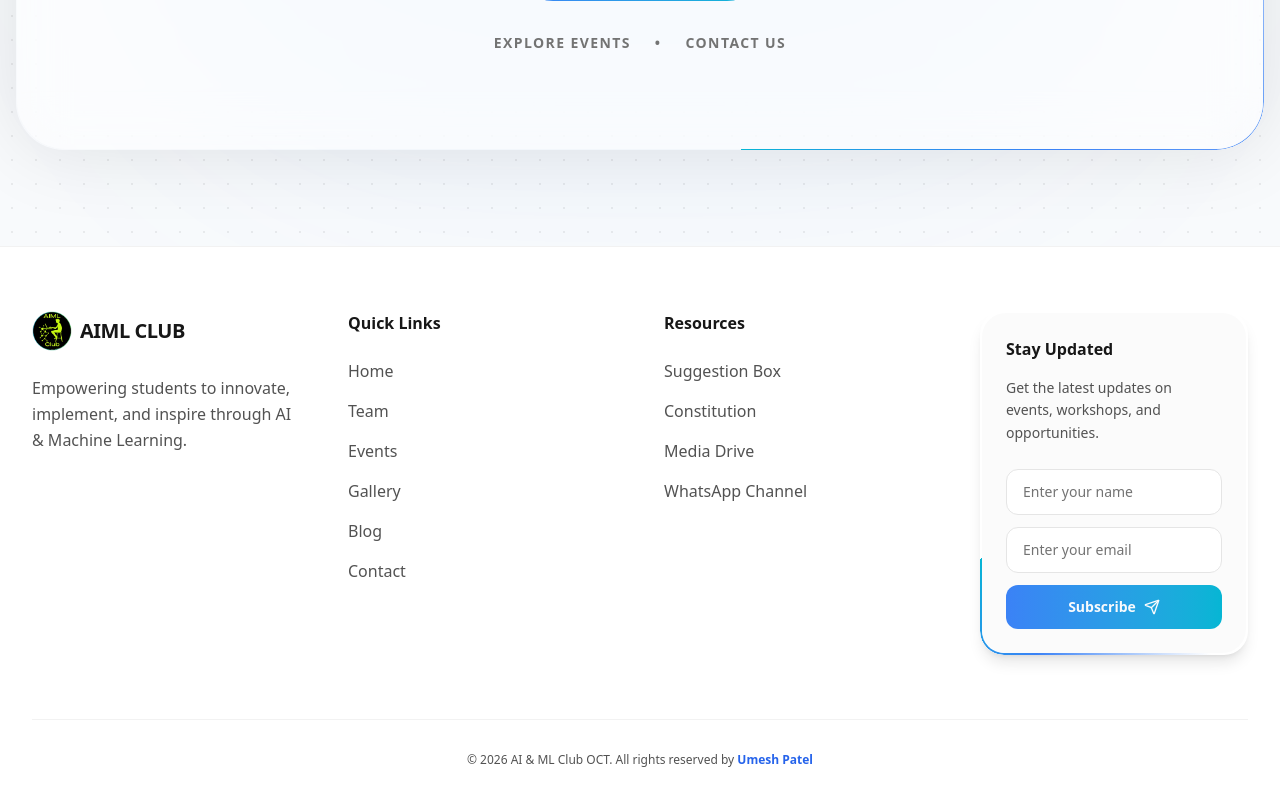
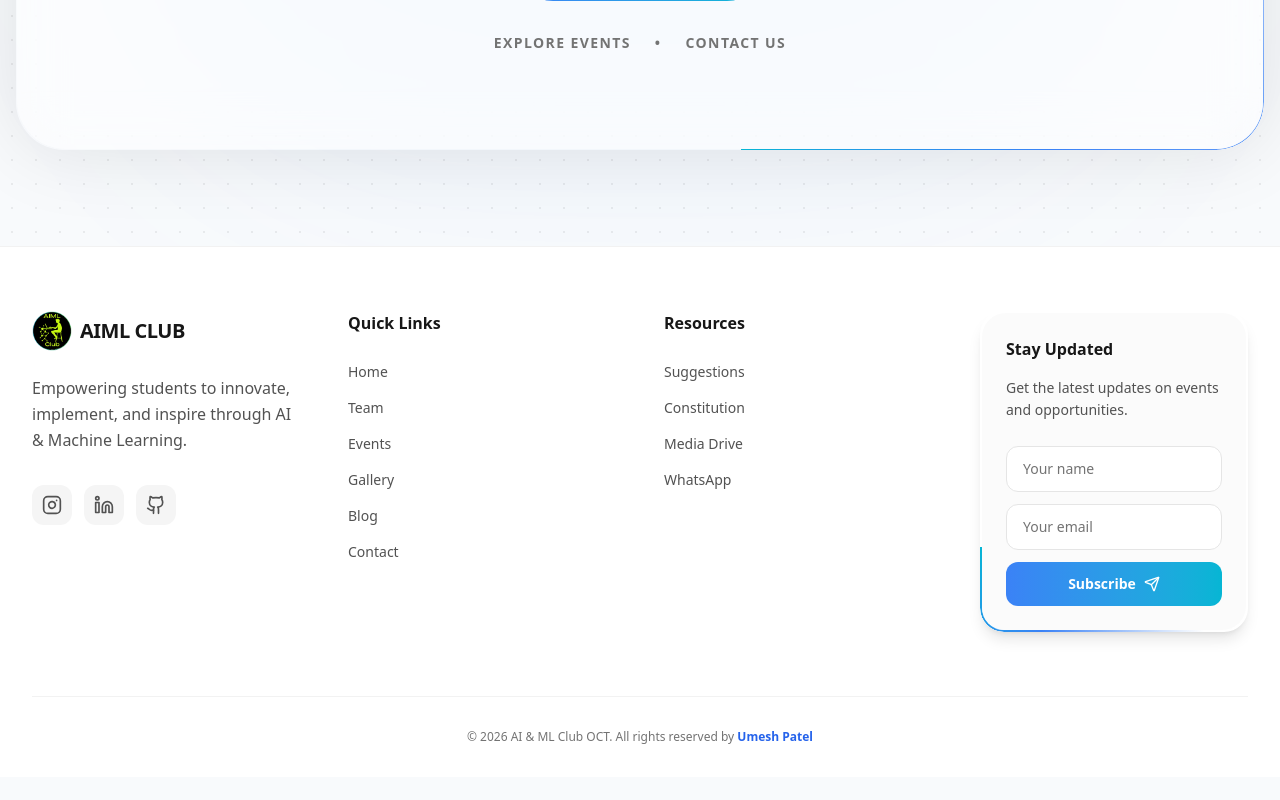
Before and after one commit to UmeshCode1/ai-ml-club, a Next.js app: page / in a window 1280 px wide. Shown: the part 4940-5740 px from the top of the page. After the commit the page ends 5717 px from the top, so only its background shows below. Built offline with nearby package versions, Linux system fonts and the light colour scheme.

Commit message:
fix: Improved footer responsive layout and hide cursor on mobile

```diff
--- a/src/components/layout/footer.tsx
+++ b/src/components/layout/footer.tsx
@@ -2,18 +2,20 @@
 import { siteConfig } from "@/config/site";
 import Link from "next/link";
 import Image from "next/image";
-import { Send } from "lucide-react";
+import { Send, Instagram, Linkedin, Github } from "lucide-react";
 import { GradientBorder } from "@/components/ui/gradient-border";
 
 export const Footer = () => {
     return (
-        <footer className="w-full bg-white dark:bg-black border-t border-neutral-200/50 dark:border-white/10 relative pt-16 pb-8 transition-colors duration-500">
+        <footer className="w-full bg-white dark:bg-black border-t border-neutral-200/50 dark:border-white/10 relative pt-12 sm:pt-16 pb-6 sm:pb-8 transition-colors duration-500">
             <div className="max-w-7xl mx-auto px-4 sm:px-6 lg:px-8 relative z-10">
-                <div className="grid grid-cols-1 md:grid-cols-2 lg:grid-cols-4 gap-12 mb-16">
-                    {/* Brand Column */}
-                    <div className="space-y-6">
+                {/* Main Footer Grid */}
+                <div className="grid grid-cols-2 sm:grid-cols-2 lg:grid-cols-4 gap-8 sm:gap-10 lg:gap-12 mb-12 sm:mb-16">
+
+                    {/* Brand Column - Full width on mobile */}
+                    <div className="col-span-2 sm:col-span-2 lg:col-span-1 space-y-4 sm:space-y-6">
                         <Link href="/" className="flex items-center gap-2 group relative">
-                            <div className="relative w-10 h-10 transition-transform group-hover:scale-110 duration-500">
+                            <div className="relative w-8 h-8 sm:w-10 sm:h-10 transition-transform group-hover:scale-110 duration-500">
                                 <Image
                                     src="/logo-club.png"
                                     alt="AIML Club Logo"
@@ -23,20 +25,33 @@ export const Footer = () => {
                                 />
                                 <div className="absolute inset-0 bg-[var(--electric-cyan)]/20 rounded-full blur-xl opacity-0 group-hover:opacity-100 transition-opacity duration-500" />
                             </div>
-                            <span className="font-bold text-xl tracking-tight text-neutral-900 dark:text-white relative overflow-hidden">
+                            <span className="font-bold text-lg sm:text-xl tracking-tight text-neutral-900 dark:text-white relative overflow-hidden">
                                 <span className="inline-block transition-transform duration-300 group-hover:-translate-y-full">AIML CLUB</span>
                                 <span className="absolute left-0 top-0 inline-block transition-transform duration-300 translate-y-full group-hover:translate-y-0 text-[var(--neon-lime-text)]">AIML CLUB</span>
                             </span>
                         </Link>
-                        <p className="text-neutral-600 dark:text-neutral-400 leading-relaxed max-w-sm">
+                        <p className="text-sm sm:text-base text-neutral-600 dark:text-neutral-400 leading-relaxed max-w-sm">
                             Empowering students to innovate, implement, and inspire through AI & Machine Learning.
                         </p>
+
+                        {/* Social Icons - Mobile visible */}
+                        <div className="flex items-center gap-3 pt-2">
+                            <a href={siteConfig.links.instagram} target="_blank" rel="noopener noreferrer" className="w-9 h-9 sm:w-10 sm:h-10 rounded-xl bg-neutral-100 dark:bg-neutral-900 flex items-center justify-center text-neutral-600 dark:text-neutral-400 hover:bg-[var(--neon-lime)]/10 hover:text-[var(--neon-lime-text)] transition-all">
+                                <Instagram className="w-4 h-4 sm:w-5 sm:h-5" />
+                            </a>
+                            <a href={siteConfig.links.linkedin} target="_blank" rel="noopener noreferrer" className="w-9 h-9 sm:w-10 sm:h-10 rounded-xl bg-neutral-100 dark:bg-neutral-900 flex items-center justify-center text-neutral-600 dark:text-neutral-400 hover:bg-[var(--neon-lime)]/10 hover:text-[var(--neon-lime-text)] transition-all">
+                                <Linkedin className="w-4 h-4 sm:w-5 sm:h-5" />
+                            </a>
+                            <a href={siteConfig.links.github} target="_blank" rel="noopener noreferrer" className="w-9 h-9 sm:w-10 sm:h-10 rounded-xl bg-neutral-100 dark:bg-neutral-900 flex items-center justify-center text-neutral-600 dark:text-neutral-400 hover:bg-[var(--neon-lime)]/10 hover:text-[var(--neon-lime-text)] transition-all">
+                                <Github className="w-4 h-4 sm:w-5 sm:h-5" />
+                            </a>
+                        </div>
                     </div>
 
                     {/* Quick Links */}
-                    <div>
-                        <h3 className="font-semibold text-neutral-900 dark:text-white mb-6">Quick Links</h3>
-                        <ul className="space-y-4">
+                    <div className="col-span-1">
+                        <h3 className="font-semibold text-sm sm:text-base text-neutral-900 dark:text-white mb-4 sm:mb-6">Quick Links</h3>
+                        <ul className="space-y-2 sm:space-y-3">
                             {[
                                 { name: "Home", href: "/" },
                                 { name: "Team", href: "/team" },
@@ -48,7 +63,7 @@ export const Footer = () => {
                                 <li key={link.name}>
                                     <Link
                                         href={link.href}
-                                        className="text-neutral-600 dark:text-neutral-400 hover:text-[var(--neon-lime-text)] transition-colors"
+                                        className="text-sm text-neutral-600 dark:text-neutral-400 hover:text-[var(--neon-lime-text)] transition-colors"
                                     >
                                         {link.name}
                                     </Link>
@@ -58,20 +73,20 @@ export const Footer = () => {
                     </div>
 
                     {/* Resources */}
-                    <div>
-                        <h3 className="font-semibold text-neutral-900 dark:text-white mb-6">Resources</h3>
-                        <ul className="space-y-4">
+                    <div className="col-span-1">
+                        <h3 className="font-semibold text-sm sm:text-base text-neutral-900 dark:text-white mb-4 sm:mb-6">Resources</h3>
+                        <ul className="space-y-2 sm:space-y-3">
                             {[
-                                { name: "Suggestion Box", href: "/suggestions" },
+                                { name: "Suggestions", href: "/suggestions" },
                                 { name: "Constitution", href: "/constitution" },
-                                { name: "Media Drive", href: "https://drive.google.com/drive/folders/1-_byssQsFS1pw02iDxyt40_n2CdCBaOk?usp=sharing", external: true },
-                                { name: "WhatsApp Channel", href: "https://whatsapp.com/channel/0029VbAthv38V0tfulumuV1D", external: true },
+                                { name: "Media Drive", href: siteConfig.links.drive, external: true },
+                                { name: "WhatsApp", href: siteConfig.links.whatsapp, external: true },
                             ].map((link) => (
                                 <li key={link.name}>
                                     <Link
                                         href={link.href}
                                         target={link.external ? "_blank" : undefined}
-                                        className="text-neutral-600 dark:text-neutral-400 hover:text-[var(--neon-lime-text)] transition-colors flex items-center gap-2"
+                                        className="text-sm text-neutral-600 dark:text-neutral-400 hover:text-[var(--neon-lime-text)] transition-colors"
                                     >
                                         {link.name}
                                     </Link>
@@ -80,40 +95,43 @@ export const Footer = () => {
                         </ul>
                     </div>
 
-                    {/* Newsletter - New Addition */}
+                    {/* Newsletter - Full width on mobile */}
+                    <div className="col-span-2 sm:col-span-2 lg:col-span-1">
                         <GradientBorder
-                        containerClassName="rounded-3xl shadow-lg"
-                        className="p-6 bg-neutral-50/80 dark:bg-neutral-900/80 backdrop-blur-xl"
+                            containerClassName="rounded-2xl sm:rounded-3xl shadow-lg"
+                            className="p-4 sm:p-6 bg-neutral-50/80 dark:bg-neutral-900/80 backdrop-blur-xl"
                             duration={10}
                         >
-                        <h3 className="font-semibold text-neutral-900 dark:text-white mb-4">Stay Updated</h3>
-                        <p className="text-neutral-600 dark:text-neutral-400 text-sm mb-6 leading-relaxed">
-                            Get the latest updates on events, workshops, and opportunities.
+                            <h3 className="font-semibold text-sm sm:text-base text-neutral-900 dark:text-white mb-3 sm:mb-4">Stay Updated</h3>
+                            <p className="text-neutral-600 dark:text-neutral-400 text-xs sm:text-sm mb-4 sm:mb-6 leading-relaxed">
+                                Get the latest updates on events and opportunities.
                             </p>
-                        <form className="space-y-3" onSubmit={(e) => e.preventDefault()}>
+                            <form className="space-y-2 sm:space-y-3" onSubmit={(e) => e.preventDefault()}>
                                 <input
                                     type="text"
-                                placeholder="Enter your name"
-                                className="w-full px-4 py-3 rounded-xl bg-white dark:bg-black/50 border border-neutral-200 dark:border-neutral-800 text-sm text-neutral-900 dark:text-white placeholder:text-neutral-500 focus:outline-none focus:ring-2 focus:ring-[var(--neon-lime)]/50 transition-all"
+                                    placeholder="Your name"
+                                    className="w-full px-3 sm:px-4 py-2.5 sm:py-3 rounded-lg sm:rounded-xl bg-white dark:bg-black/50 border border-neutral-200 dark:border-neutral-800 text-xs sm:text-sm text-neutral-900 dark:text-white placeholder:text-neutral-500 focus:outline-none focus:ring-2 focus:ring-[var(--neon-lime)]/50 transition-all"
                                 />
                                 <input
                                     type="email"
-                                placeholder="Enter your email"
-                                className="w-full px-4 py-3 rounded-xl bg-white dark:bg-black/50 border border-neutral-200 dark:border-neutral-800 text-sm text-neutral-900 dark:text-white placeholder:text-neutral-500 focus:outline-none focus:ring-2 focus:ring-[var(--neon-lime)]/50 transition-all"
+                                    placeholder="Your email"
+                                    className="w-full px-3 sm:px-4 py-2.5 sm:py-3 rounded-lg sm:rounded-xl bg-white dark:bg-black/50 border border-neutral-200 dark:border-neutral-800 text-xs sm:text-sm text-neutral-900 dark:text-white placeholder:text-neutral-500 focus:outline-none focus:ring-2 focus:ring-[var(--neon-lime)]/50 transition-all"
                                 />
                                 <button
                                     type="submit"
-                                className="w-full px-4 py-3 rounded-xl font-bold text-sm text-[var(--background)] bg-gradient-to-r from-[var(--neon-lime)] to-[var(--electric-cyan)] hover:opacity-90 hover:shadow-lg hover:shadow-[var(--neon-lime)]/20 transition-all flex items-center justify-center gap-2 group"
+                                    className="w-full px-3 sm:px-4 py-2.5 sm:py-3 rounded-lg sm:rounded-xl font-bold text-xs sm:text-sm text-white bg-gradient-to-r from-[var(--neon-lime)] to-[var(--electric-cyan)] hover:opacity-90 hover:shadow-lg hover:shadow-[var(--neon-lime)]/20 transition-all flex items-center justify-center gap-2 group"
                                 >
                                     Subscribe
-                                <Send className="w-4 h-4 group-hover:translate-x-1 transition-transform" />
+                                    <Send className="w-3 h-3 sm:w-4 sm:h-4 group-hover:translate-x-1 transition-transform" />
                                 </button>
                             </form>
                         </GradientBorder>
                     </div>
+                </div>
 
-                <div className="border-t border-neutral-200/50 dark:border-white/10 pt-8 flex flex-col md:flex-row justify-center items-center gap-2">
-                    <p className="text-neutral-600 dark:text-neutral-500 text-xs font-mono text-center">
+                {/* Bottom Bar */}
+                <div className="border-t border-neutral-200/50 dark:border-white/10 pt-6 sm:pt-8">
+                    <p className="text-neutral-500 dark:text-neutral-500 text-[10px] sm:text-xs font-mono text-center">
                         © {new Date().getFullYear()} {siteConfig.name}. All rights reserved by{" "}
                         <a
                             href="https://www.linkedin.com/in/umesh-patel-5647b42a4/"
--- a/src/components/ui/magnetic-cursor.tsx
+++ b/src/components/ui/magnetic-cursor.tsx
@@ -42,9 +42,9 @@ export const MagneticCursor = () => {
 
     return (
         <>
-            {/* Main Dot */}
+            {/* Main Dot - Hidden on mobile */}
             <motion.div
-                className="fixed top-0 left-0 w-4 h-4 bg-white mix-blend-difference rounded-full pointer-events-none z-[9999]"
+                className="hidden sm:block fixed top-0 left-0 w-4 h-4 bg-white mix-blend-difference rounded-full pointer-events-none z-[9999]"
                 style={{
                     x: cursorXSpring,
                     y: cursorYSpring,
```
Lines whose indentation alone changed are shown as unchanged.
